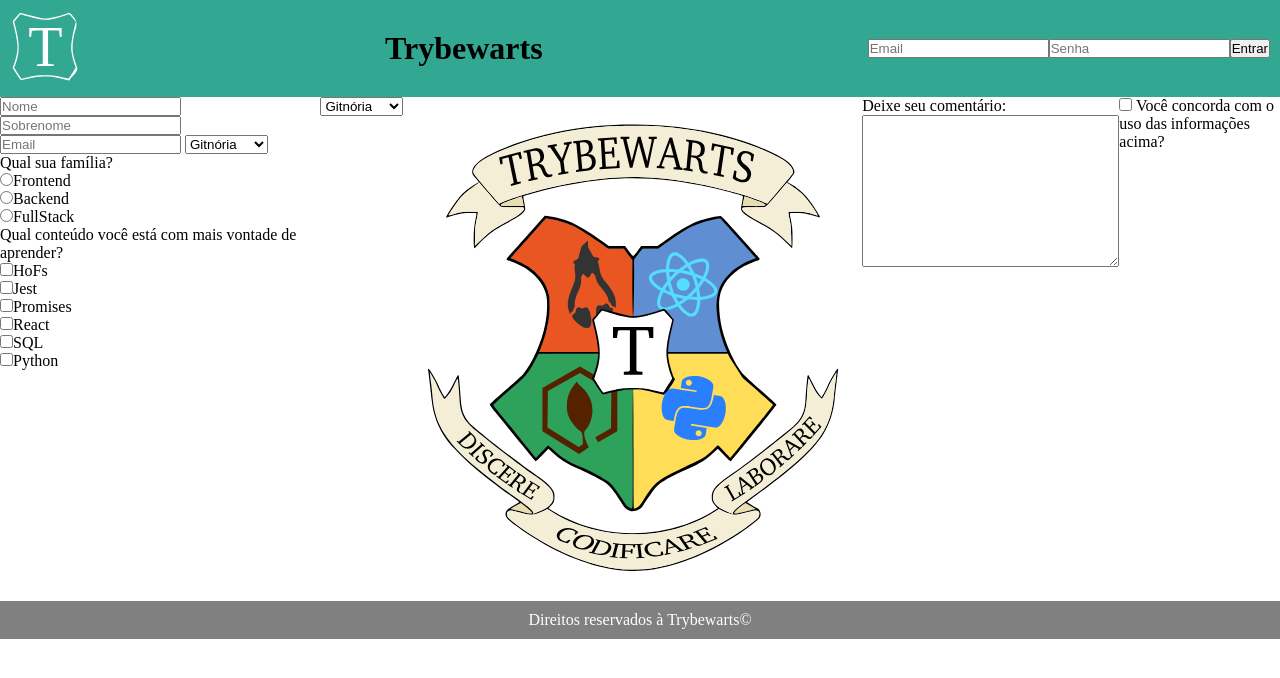
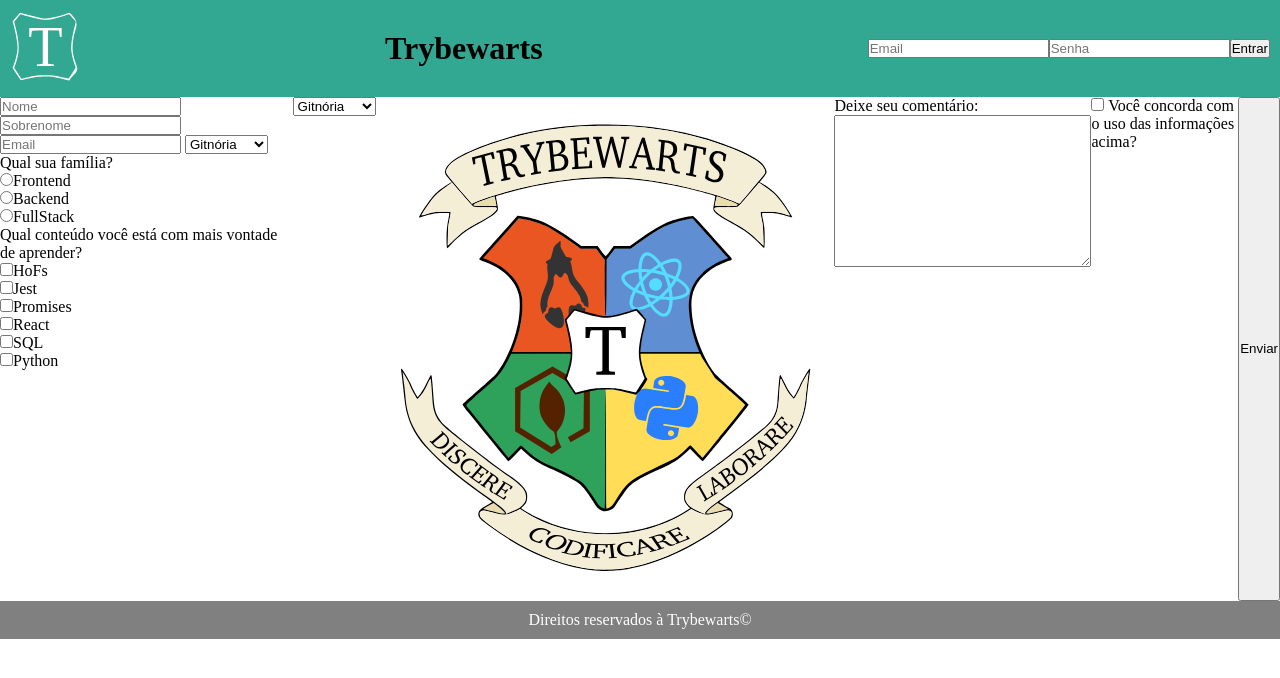
Before and after one commit to ronaferr/project-trybewarts, a website: page index.html in a window 1280 px wide. Drawn offline with Linux system fonts and the light colour scheme.

Commit message:
atendido o requisito 17

```diff
--- a/index.html
+++ b/index.html
@@ -98,6 +98,8 @@
             <label for=""id="label-infos">Você concorda com o uso das informações acima?</label>
         </div>
 
+        <button id="submit-btn" type="submit">Enviar</button>
+
 
 
 
```
